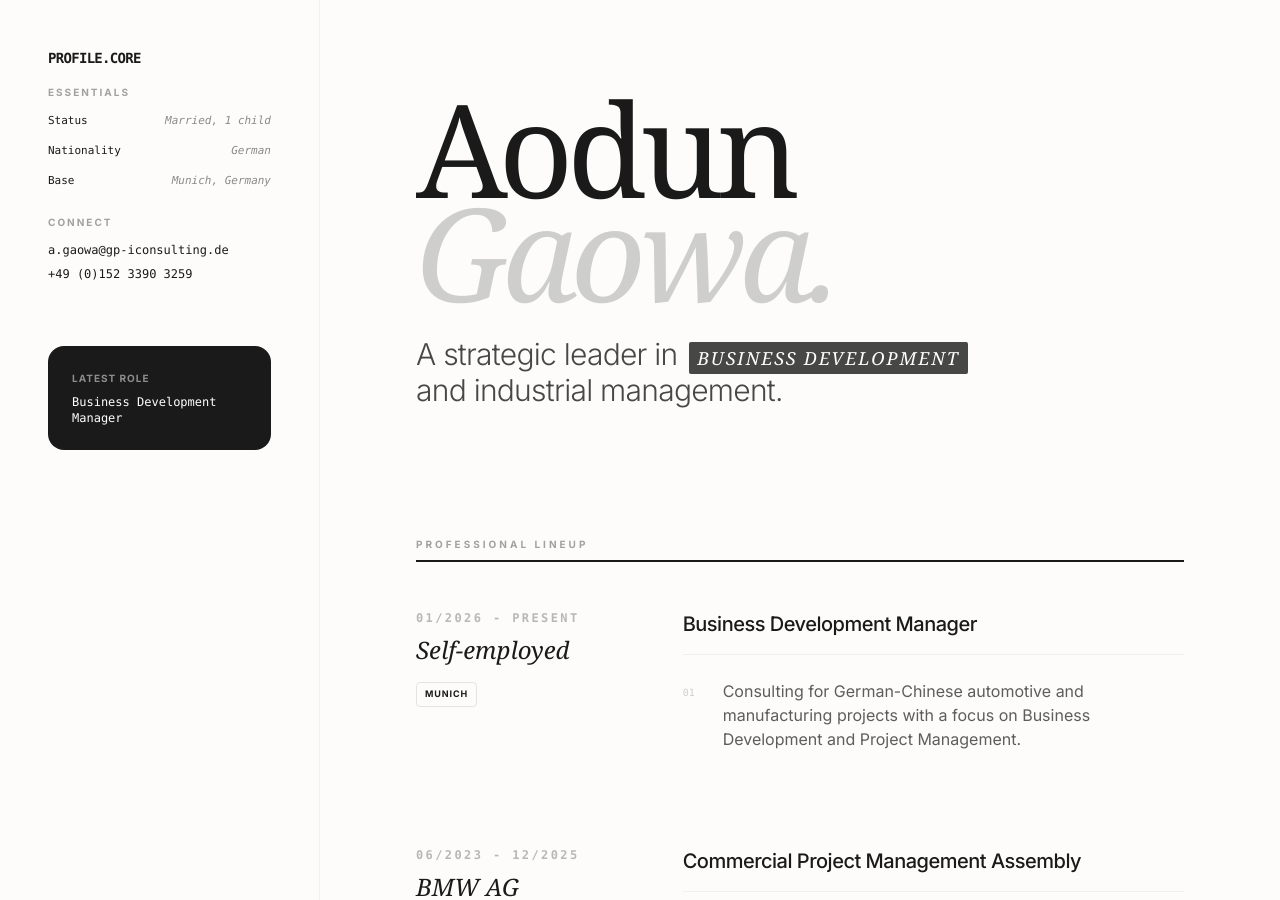
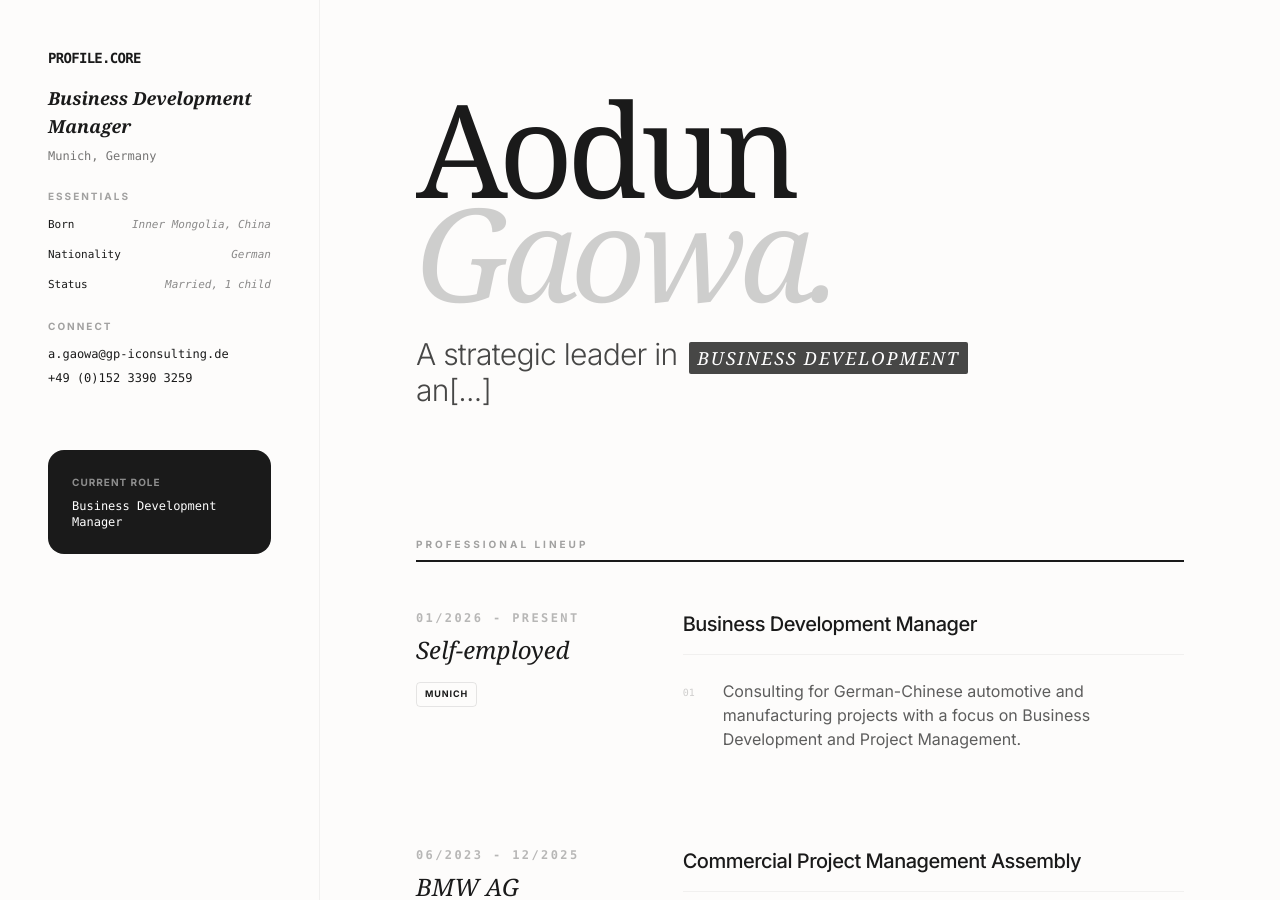
Before and after one commit to cuptea/aodun_gaowa, a Jekyll site: the page built from index.html, in a window 1280 px wide and 900 px high. Built offline with Jekyll 4.4.1, drawn with Linux system fonts in a browser that asks for light colours; nearby versions of some CDN libraries; some web fonts are replaced.

Commit message:
Update homepage to prominently display job title and personal information

```diff
--- a/index.html
+++ b/index.html
@@ -12,12 +12,18 @@ title: Aodun Gaowa | Portfolio
             <div class="flex flex-col space-y-4">
                 <span class="font-mono font-bold text-sm tracking-tighter uppercase">Profile.Core</span>
                 <div class="space-y-6">
+                    <!-- Title Section -->
+                    <section>
+                        <h3 class="text-lg font-bold font-serif italic mb-2">{{ resume.role }}</h3>
+                        <p class="text-xs opacity-60 font-mono">{{ resume.contact.location }}</p>
+                    </section>
+
                     <section>
                         <h4 class="text-[10px] uppercase tracking-[0.2em] font-bold opacity-40 mb-3">Essentials</h4>
                         <ul class="space-y-3 font-mono text-[11px]">
+                            <li class="flex justify-between"><span>Born</span> <span class="opacity-50 italic">{{ resume.contact.born }}</span></li>
+                            <li class="flex justify-between"><span>Nationality</span> <span class="opacity-50 italic">{{ resume.contact.nationality }}</span></li>
                             <li class="flex justify-between"><span>Status</span> <span class="opacity-50 italic">{{ resume.contact.status }}</span></li>
-                            <li class="flex justify-between"><span>Nationality</span> <span class="opacity-50 italic">{{ resume.contact.nationality }}</span></li>
-                            <li class="flex justify-between"><span>Base</span> <span class="opacity-50 italic">{{ resume.contact.location }}</span></li>
                         </ul>
                     </section>
 
@@ -32,8 +38,8 @@ title: Aodun Gaowa | Portfolio
             </div>
 
             <div class="p-6 bg-[#1A1A1A] rounded-2xl text-white">
-                <p class="text-[10px] uppercase tracking-widest font-bold mb-2 opacity-50">Latest Role</p>
-                <p class="text-xs font-mono">{{ resume.experience[0].role }}</p>
+                <p class="text-[10px] uppercase tracking-widest font-bold mb-2 opacity-50">Current Role</p>
+                <p class="text-xs font-mono">{{ resume.role }}</p>
             </div>
         </div>
     </aside>
@@ -46,7 +52,7 @@ title: Aodun Gaowa | Portfolio
                 <span class="italic opacity-20">{{ resume.name | split: ' ' | last }}.</span>
             </h1>
             <p class="text-2xl md:text-3xl font-light leading-snug tracking-tight max-w-xl opacity-80 text-[#1A1A1A]">
-                A strategic leader in <span class="font-serif italic font-medium uppercase text-lg tracking-widest bg-[#1A1A1A] text-white px-2 py-1 mx-1 rounded-sm">Business Development</span> and industrial management.
+                A strategic leader in <span class="font-serif italic font-medium uppercase text-lg tracking-widest bg-[#1A1A1A] text-white px-2 py-1 mx-1 rounded-sm">Business Development</span> an[...]
             </p>
         </header>
 
```
